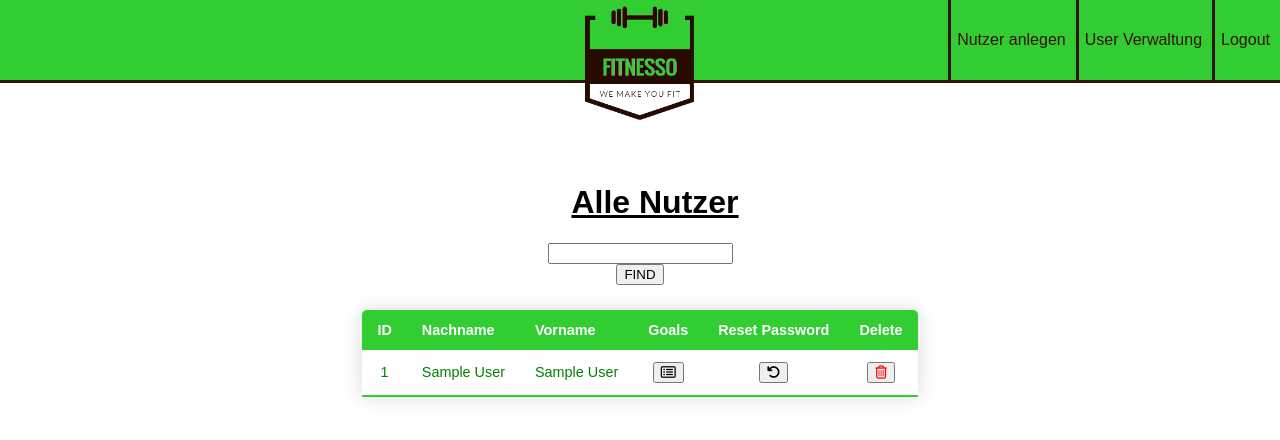
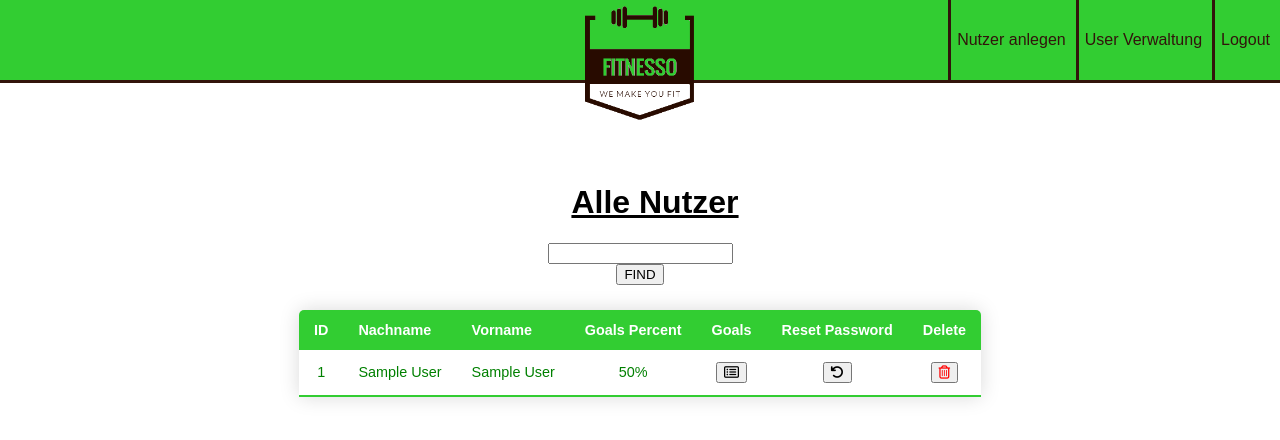
Before and after one commit to maltemosler/Fitnesso, a Django app: page /user_verwaltung/ in a window 1280 px wide. Shown: the top 440 px of the page. Run offline with Django 3.2, Linux system fonts and the light colour scheme; a user stored in the database is signed in; tables that the repository leaves empty hold one stand-in row (values such as "Sample post"); some libraries are stand-ins or nearby versions.

Commit message:
added goal percentage

```diff
--- a/API/templates/user_verwaltung.html
+++ b/API/templates/user_verwaltung.html
@@ -17,6 +17,7 @@
                     <th>ID</th>
                     <th>Nachname</th>
                     <th>Vorname</th>
+                    <th>Goals Percent</th>
                     <th>Goals</th>
                     <th>Reset Password</th>
                     <th>Delete</th>
@@ -28,6 +29,8 @@
                         <td style="color: green">{{ user.user.id }}</td>
                         <td style="color: green">{{ user.nachname }}</td>
                         <td style="color: green">{{ user.vorname }}</td>
+
+                        <td style="color: green">50%</td>
 
                         <td>
                             <button onclick="location.href='/ziele/{{ user.user.id }}'"><i class="far fa-list-alt"></i>
```
